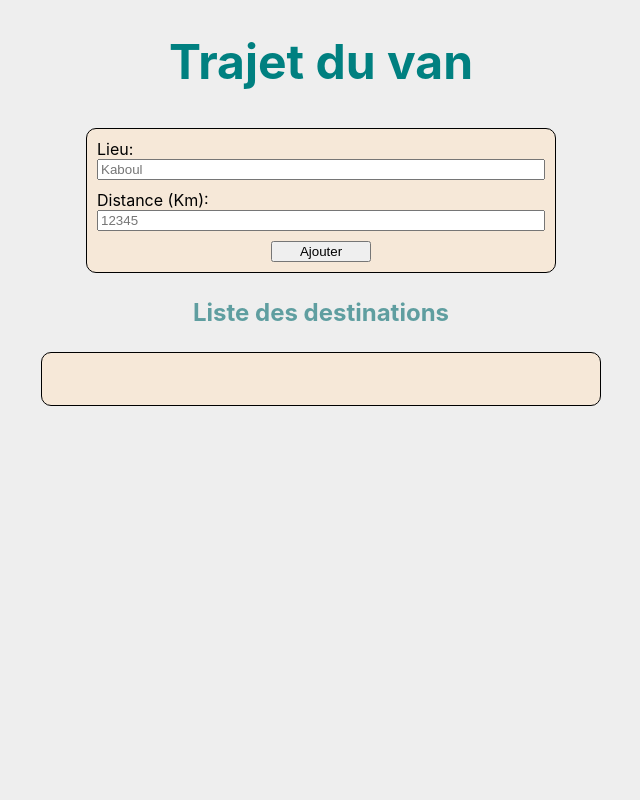
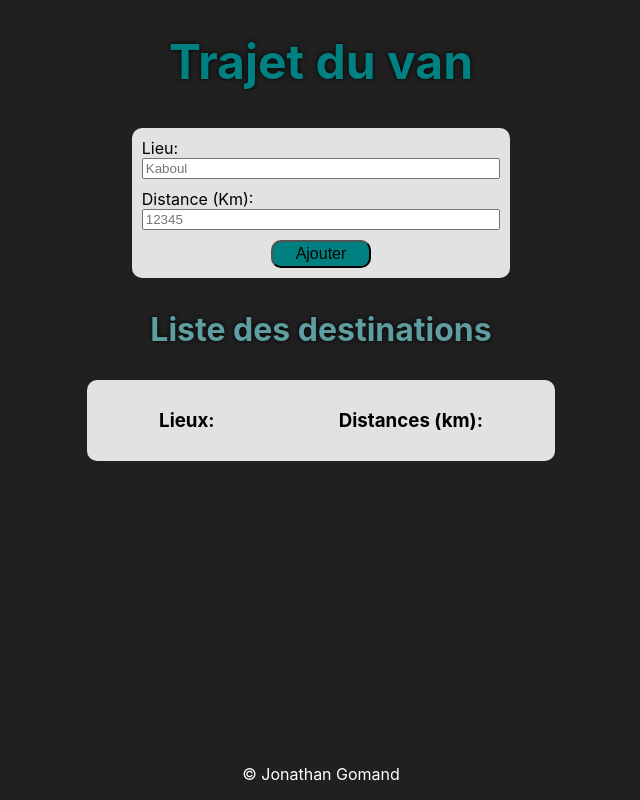
Before and after one commit to Waryen/trajet-vacances, a React (Create React App) app: page / in a window 1280 px wide. Shown: the whole page, without its empty margins (319-959 px from the left). Built offline with nearby package versions, Linux system fonts and the light colour scheme.

Commit message:
Un peu de CSS

```diff
--- a/src/App.css
+++ b/src/App.css
@@ -10,9 +10,24 @@
   text-align: center;
   color: teal;
   font-size: 3em;
+  text-shadow: 0px 0px 5px #000000;
 }
 
 .App h2 {
   text-align: center;
   color: cadetblue;
+  font-size: 2em;
+  text-shadow: 0px 0px 5px #000000;
 }
+
+.App .list {
+  display: flex;
+  flex-direction: row;
+  justify-content: space-around;
+}
+
+.App .copyrights {
+  color: #ffffff;
+  position: absolute;
+  bottom: 0vh;
+}
--- a/src/App.js
+++ b/src/App.js
@@ -10,6 +10,7 @@ class App extends React.Component {
   }
 
   // Chargement du state enregistré dans localstorage
+
   componentDidMount() {
     const state = localStorage.getItem('destinations')
     if (state) {
@@ -18,25 +19,29 @@ class App extends React.Component {
   }
 
   // Gestion de l'input place
+
   handleChangePlace = (e) => {
     const newItem = e.target.value
     this.setState({ places: [...this.state.places, newItem] })
   }
 
   // Gestion de l'input distance
+
   handleChangeDistance = (e) => {
     const newItem = e.target.value
     this.setState({ distances: [...this.state.distances, newItem] })
   }
 
   // Gestion de l'envoie du formulaire
+
   handleSubmit = (e) => {
-    e.preventDefault()
+    //e.preventDefault()
     this.saveLocal()
     console.log(this.state)
   }
 
   // Sauvegarde du state dans localstorage
+
   saveLocal = () => {
     localStorage.setItem('destinations', JSON.stringify(this.state))
   }
@@ -44,6 +49,7 @@ class App extends React.Component {
   render() {
 
     // Rendu affiché dans le navigateur
+
     return (
       <div className='App'>
         <h1>Trajet du van</h1>
@@ -54,10 +60,21 @@ class App extends React.Component {
         />
         <h2>Liste des destinations</h2>
         <div className='list'>
+          <div className='list-element'>
+            <h3>Lieux:</h3>
             <ul>
-                {this.state.places.map((value, index) => <li key={index}> {value} </li> )}
-                {this.state.distances.map((value, index) => <li key={index}> {value} </li> )}
+              {this.state.places.map((value, index) => <li key={index}> {value} </li> )}
             </ul>
+          </div>
+          <div className='list-element'>
+            <h3>Distances (km):</h3>
+            <ul>
+              {this.state.distances.map((value, index) => <li key={index}> {value} </li> )}
+            </ul>
+          </div>
+        </div>
+        <div className='copyrights'>
+          <p>© Jonathan Gomand</p>
         </div>
       </div>
     )
--- a/src/components/formulaire/form.component.jsx
+++ b/src/components/formulaire/form.component.jsx
@@ -2,6 +2,9 @@ import React from 'react'
 import './form.styles.css'
 
 export const Form = ({handleChangePlace, handleChangeDistance, handleSubmit}) => (
+
+    // Formulaire recevant des méthodes de App.js en props dans le but d'injecter des données dans le state
+
     <form onSubmit={handleSubmit}>
         <label>Lieu: </label>
         <input
--- a/src/components/formulaire/form.styles.css
+++ b/src/components/formulaire/form.styles.css
@@ -1,12 +1,11 @@
 form {
     display: flex;
     flex-direction: column;
-    width: 50%;
-    border: 1px solid;
+    width: 40%;
     border-radius: 10px;
     padding: 10px;
     margin: 5px;
-    background-color: rgba(255, 228, 196, 0.5);
+    background-color: rgb(226, 226, 226);
 }
 
 form label:nth-of-type(2) {
@@ -16,6 +15,22 @@ form label:nth-of-type(2) {
 button#send {
     cursor: pointer;
     width: 100px;
+    font-size: 1em;
     align-self: center;
     margin-top: 10px;
+    padding: 3px;
+    border-radius: 10px;
+    background-color: teal;
 }
+
+button#send:hover {
+    background-color: rgb(0, 73, 73);
+    color: rgb(226, 226, 226);
+    transform: scale(1.2);
+    transition: transform ease 300ms;
+}
+
+button#send:active {
+    transform: scale(1);
+    transition: transform ease 300ms;
+}
--- a/src/components/liste/list.styles.css
+++ b/src/components/liste/list.styles.css
@@ -1,9 +1,8 @@
 div.list {
     display: flex;
-    background-color: rgba(255, 228, 196, 0.5);
-    border: 1px solid;
+    background-color: rgb(226, 226, 226);
     border-radius: 10px;
-    width: 60%;
+    width: 50%;
     padding: 10px;
     margin: 5px;
 }
--- a/src/index.css
+++ b/src/index.css
@@ -5,7 +5,8 @@ body {
     sans-serif;
   -webkit-font-smoothing: antialiased;
   -moz-osx-font-smoothing: grayscale;
-  background: #eeeeee;
+  height: 100vh;
+  background: #202020;
 }
 
 code {
```
